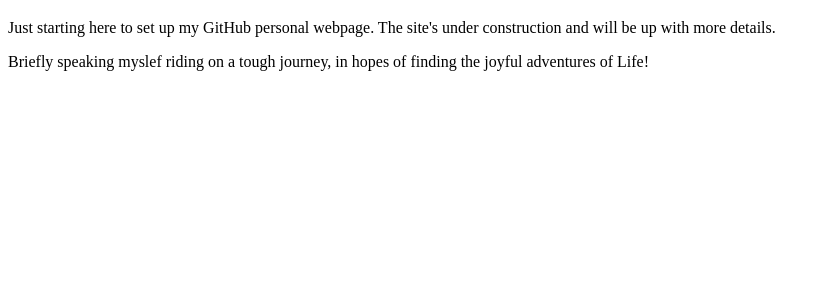
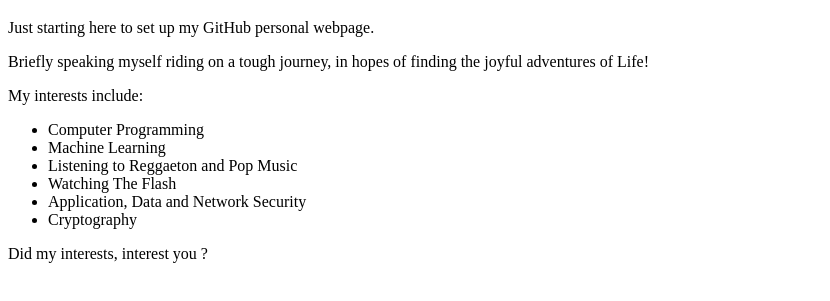
Before and after one commit to JevinMenezes/JevinMenezes.github.io, a plain HTML site: page index.html in a window 1280 px wide. Shown: the part 61-362 px from the top of the page, without its empty margins (0-830 px from the left). Drawn offline with nearby package versions, Linux system fonts and the light colour scheme.

Commit message:
updated index.html

```diff
--- a/index.html
+++ b/index.html
@@ -19,7 +19,17 @@
   </head>
   <body>
     <h1>Hi there, I'm Jevin Menezes!</h1>
-    <p>Just starting here to set up my GitHub personal webpage. The site's under construction and will be up with more details.</p>
-    <p>Briefly speaking myslef riding on a tough journey, in hopes of finding the joyful adventures of Life!</p>
+    <p>Just starting here to set up my GitHub personal webpage.</p>
+    <p>Briefly speaking myself riding on a tough journey, in hopes of finding the joyful adventures of Life!</p>
+    <p>My interests include:</p>
+    <ul>
+      <li>Computer Programming</li>
+      <li>Machine Learning</li>
+      <li>Listening to Reggaeton and Pop Music</li>
+      <li>Watching The Flash</li>
+      <li>Application, Data and Network Security</li>
+      <li>Cryptography</li>
+    </ul>
+    <p>Did my interests, interest you ?</p>
   </body>
 </html>
```
